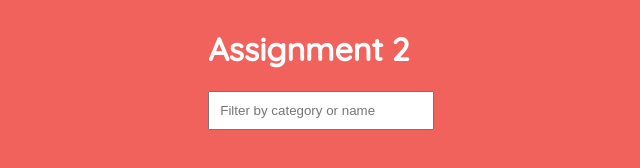
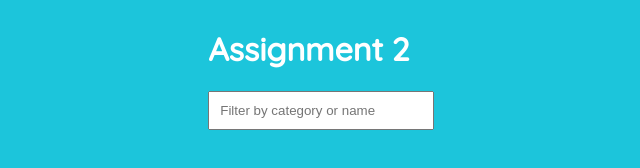
Before and after one commit to apatel04/assignment-2, a website: page public/index.html in a window 1280 px wide. Shown: the whole page, without its empty margins (331-971 px from the left). Drawn offline with nearby package versions, Linux system fonts and the light colour scheme; no server answers.

Commit message:
Update styles.css

```diff
--- a/public/styles.css
+++ b/public/styles.css
@@ -1,5 +1,5 @@
 body {
-    background-color: #f1625d;
+    background-color: #1cc5db;
     box-sizing: border-box;
     font-family: 'Quicksand';
 }
```
